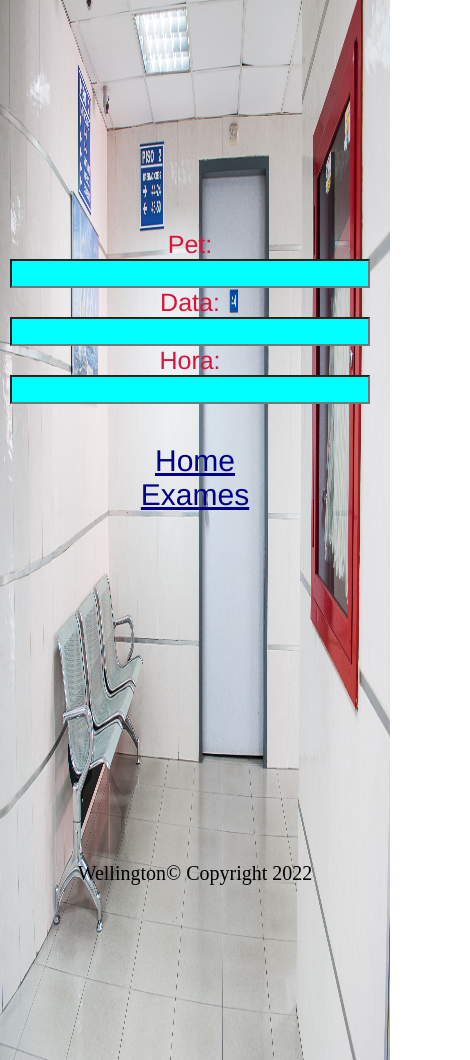
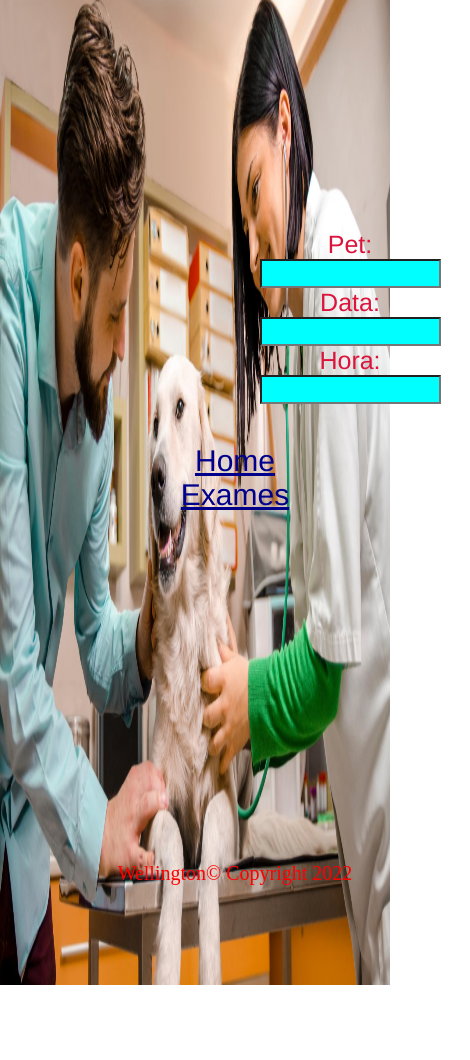
Before and after one commit to WellingtondeSouzaSaturnino/AnimalHospital, a plain HTML site: page assets/indexConsulta.html in a window 390 px wide. Shown: the whole page, 470 px wide, since content can reach past the window. After the commit the page ends 985 px from the top, so only its background shows below. Drawn offline with Linux system fonts and the light colour scheme.

Commit message:
teste de imagem

```diff
--- a/styles/style.css
+++ b/styles/style.css
@@ -37,7 +37,7 @@ a {
 }
 div.container{
     font-size:20px;
-    margin-top:150px;
+    margin-top:50px;
     color: yellowgreen;
 }
 @media(max-width:800px){
--- a/styles/styleBusca.css
+++ b/styles/styleBusca.css
@@ -23,7 +23,6 @@ input[type="text"]{
 form{
     display: group;
     text-align: center;
-    margin-top:250px;
     margin-bottom:20px;
     font-size: 60px;
     font-family: 'Times New Roman', Times, serif;
@@ -76,7 +75,7 @@ div.container{
     margin-top:30px;
     text-align: center;
 }
-@media(max-width:700px){
+@media(max-width:800px){
 
     div{
         flex-direction: column;
@@ -91,8 +90,10 @@ div.container{
         flex-direction: column;
     }
     body {
-       background-size: 100% 100%;
-       height: 760px;
+        background-size: 100% 100%;
+        min-height: 100%;
+        height: 760px;
+
     }
 
 
--- a/styles/styleConsultas.css
+++ b/styles/styleConsultas.css
@@ -7,7 +7,7 @@ body{
     width: 100%;
     height: 590px;
     padding: 100px 0;
-    background-image: url("/img/consulta.jpg");
+    background-image: url("/img/consulta1.png");
     background-repeat: no-repeat;
     background-size: 100% 100%;
 }
@@ -40,14 +40,17 @@ div.container{
     margin-top:350px;
     text-align: center;
 }
-@media(max-width:700px){
+@media(max-width:800px){
     form{
         flex-direction: column;
         text-align: center;
-        margin-left: 10px;
+        align-items: center;
+        width:200px;
+        margin-left: 250px;
     }
     input{
         flex-direction: column;
+
 
     }
     div.link{
@@ -56,9 +59,12 @@ div.container{
     }
     div.container{
         flex-direction: column;
+        color:red;
     }
     body{
         background-size: 100% 100%;
-        height: 860px;
+       min-height: 100%;
+       height: 760px;
+
     }
 }
--- a/styles/stylePet.css
+++ b/styles/stylePet.css
@@ -15,7 +15,6 @@ body {
 }
 h1{
     text-align: center;
-    margin-top: 10px;
     font-size:40px;
 }
 form{
@@ -61,7 +60,7 @@ div.container{
 }
 
 
-@media(max-width:700px){
+@media(max-width:800px){
     form{
         flex-direction: column;
     }
@@ -76,8 +75,9 @@ div.container{
     }
     body{
         background-size: 100% 100%;
-        height: 860px;
-        margin-top:100px;
+        min-height: 100%;
+        height: 760px;
+
     }
 
 }
--- a/styles/styleRelatorio.css
+++ b/styles/styleRelatorio.css
@@ -23,7 +23,6 @@ form{
 h1{
     text-align: center;
     text-decoration: underline;
-    margin-top:55px;
     color: black;
     font-family: 'Franklin Gothic Medium', 'Arial Narrow', Arial, sans-serif;
 }
@@ -63,10 +62,12 @@ div.container{
     font-family: Arial, Helvetica, sans-serif;
     color:yellow;
 }
-@media(max-width:700px){
+@media(max-width:800px){
     body{
-        background-size: 100% 100%;
-        height: 760px;
+    background-size: 100% 100%;
+       min-height: 100%;
+       height: 760px;
+
 
     }
     form{
--- a/styles/stylesCadastro.css
+++ b/styles/stylesCadastro.css
@@ -80,7 +80,7 @@ div.container{
     text-align: center;
 }
 
-@media(max-width:700px){
+@media(max-width:800px){
     form{
         flex-direction: column;
     }
@@ -92,8 +92,9 @@ div.container{
     }
     body{
         background-size: 100% 100%;
+        min-height: 100%;
         height: 760px;
-        margin-top:150px;
+
     }
 
 
--- a/styles/stylesExames.css
+++ b/styles/stylesExames.css
@@ -44,11 +44,12 @@ div.container{
     text-align: end;
     margin-right: 20px;
 }
-@media(max-width:700px){
+@media(max-width:800px){
     body{
-        background-size: 100% 100%;
-        margin-bottom:200px;
-        margin-left: 50px;
+       background-size: 100% 100%;
+       min-height: 100%;
+       height: 760px;
+       margin-left: 50px;
 
     }
     form{
@@ -61,13 +62,15 @@ div.container{
     }
     div.link{
         flex-direction: column;
-        margin-top: 400px;
+        margin-top: 500px;
         margin-left: -30px;
+
 
     }
     div.container{
-        margin-top: -50px;
+        margin-top: 70px;
         margin-right: 70px;
     }
 
+
 }
```
Also changed, not shown: img/consulta.jpg (deleted), img/consulta1.png (added).
